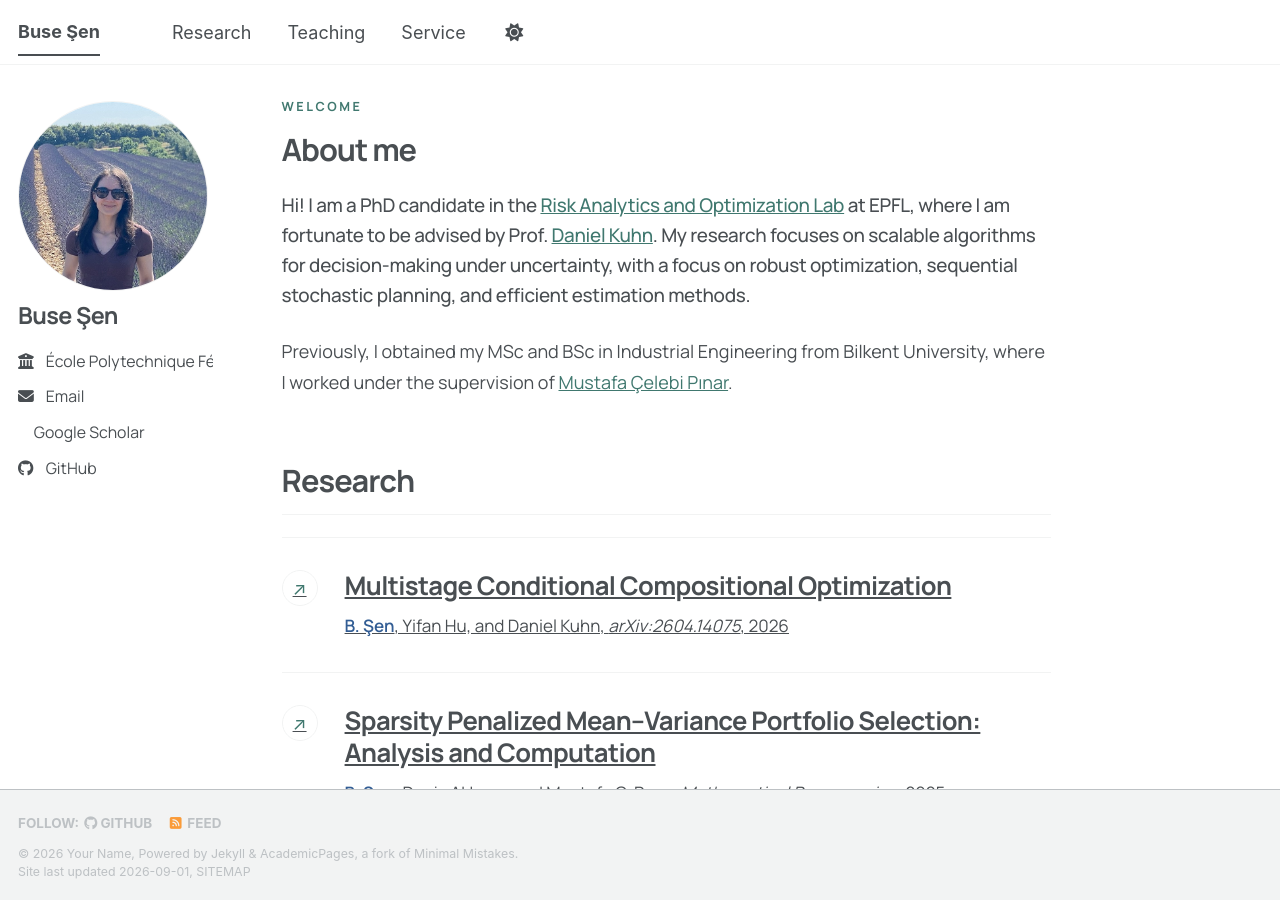
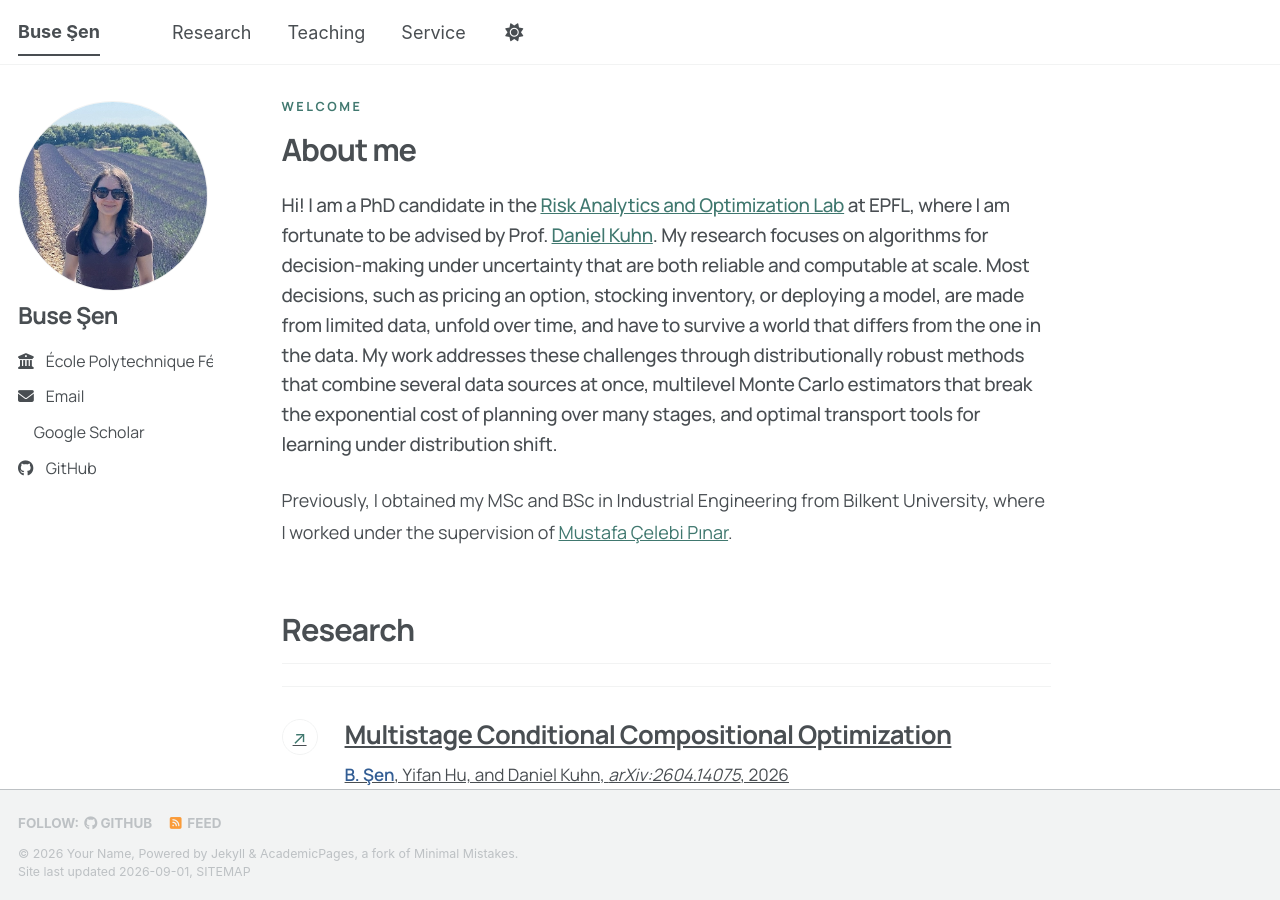
Before and after one commit to busesen/busesen.github.io, a Jekyll site: the page built from _pages/about.md, in a window 1280 px wide and 900 px high. Built offline with Jekyll 4.4.1, drawn with Linux system fonts in a browser that asks for light colours; a style sheet for code colours, icons or effects is not loaded.

Commit message:
Update about.md

```diff
--- a/_pages/about.md
+++ b/_pages/about.md
@@ -9,7 +9,7 @@ redirect_from:
   - /about.html
 ---
 
-Hi! I am a PhD candidate in the [Risk Analytics and Optimization Lab](https://www.epfl.ch/labs/rao/) at EPFL, where I am fortunate to be advised by Prof. [Daniel Kuhn](https://people.epfl.ch/daniel.kuhn?lang=en). My research focuses on scalable algorithms for decision-making under uncertainty, with a focus on robust optimization, sequential stochastic planning, and efficient estimation methods.
+Hi! I am a PhD candidate in the [Risk Analytics and Optimization Lab](https://www.epfl.ch/labs/rao/) at EPFL, where I am fortunate to be advised by Prof. [Daniel Kuhn](https://people.epfl.ch/daniel.kuhn?lang=en). My research focuses on algorithms for decision-making under uncertainty that are both reliable and computable at scale. Most decisions, such as pricing an option, stocking inventory, or deploying a model, are made from limited data, unfold over time, and have to survive a world that differs from the one in the data. My work addresses these challenges through distributionally robust methods that combine several data sources at once, multilevel Monte Carlo estimators that break the exponential cost of planning over many stages, and optimal transport tools for learning under distribution shift.
 {: .about-lead}
 
 Previously, I obtained my MSc and BSc in Industrial Engineering from Bilkent University, where I worked under the supervision of [Mustafa Çelebi Pınar](https://www.ie.bilkent.edu.tr/~mustafap/).
```
